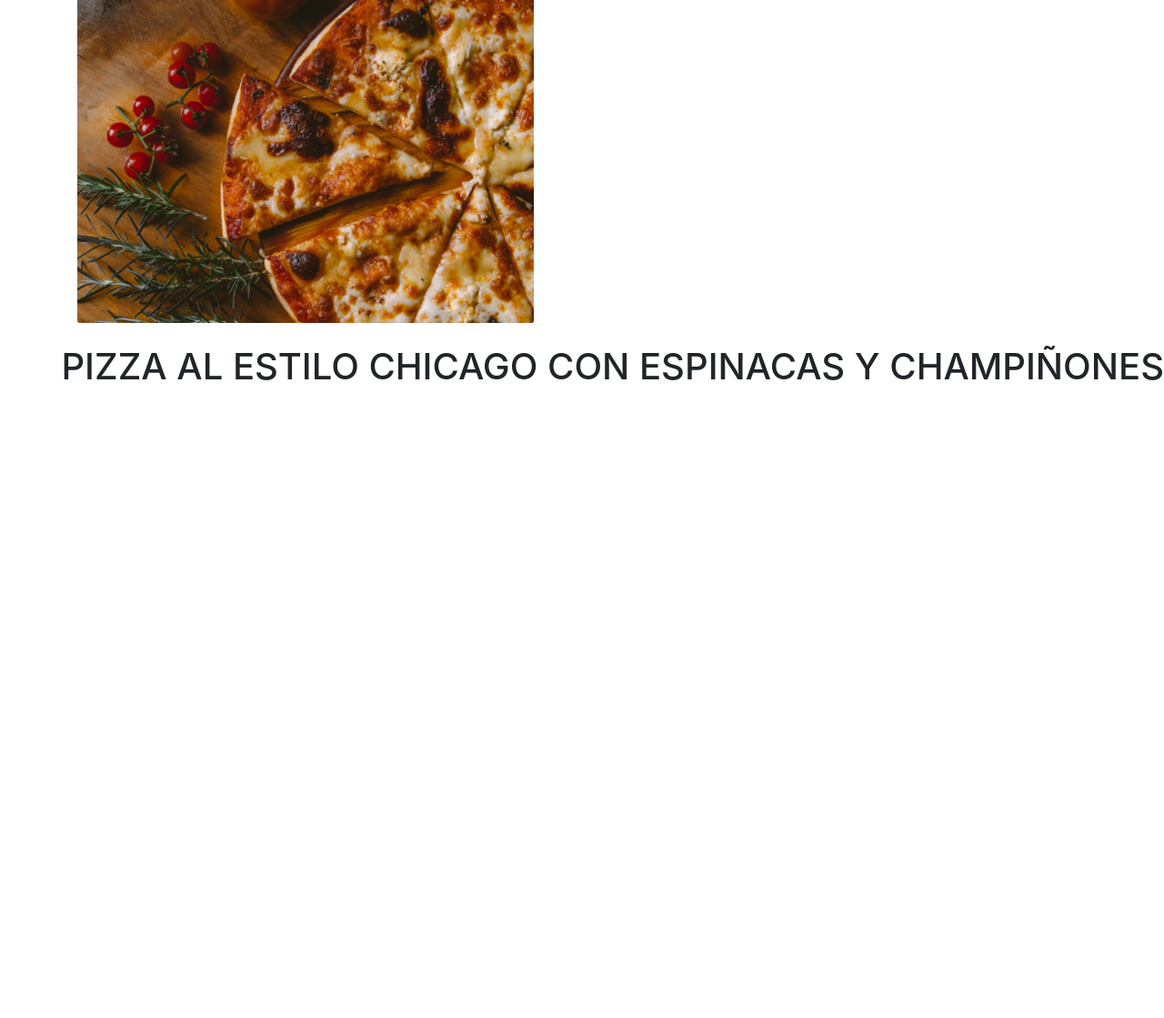
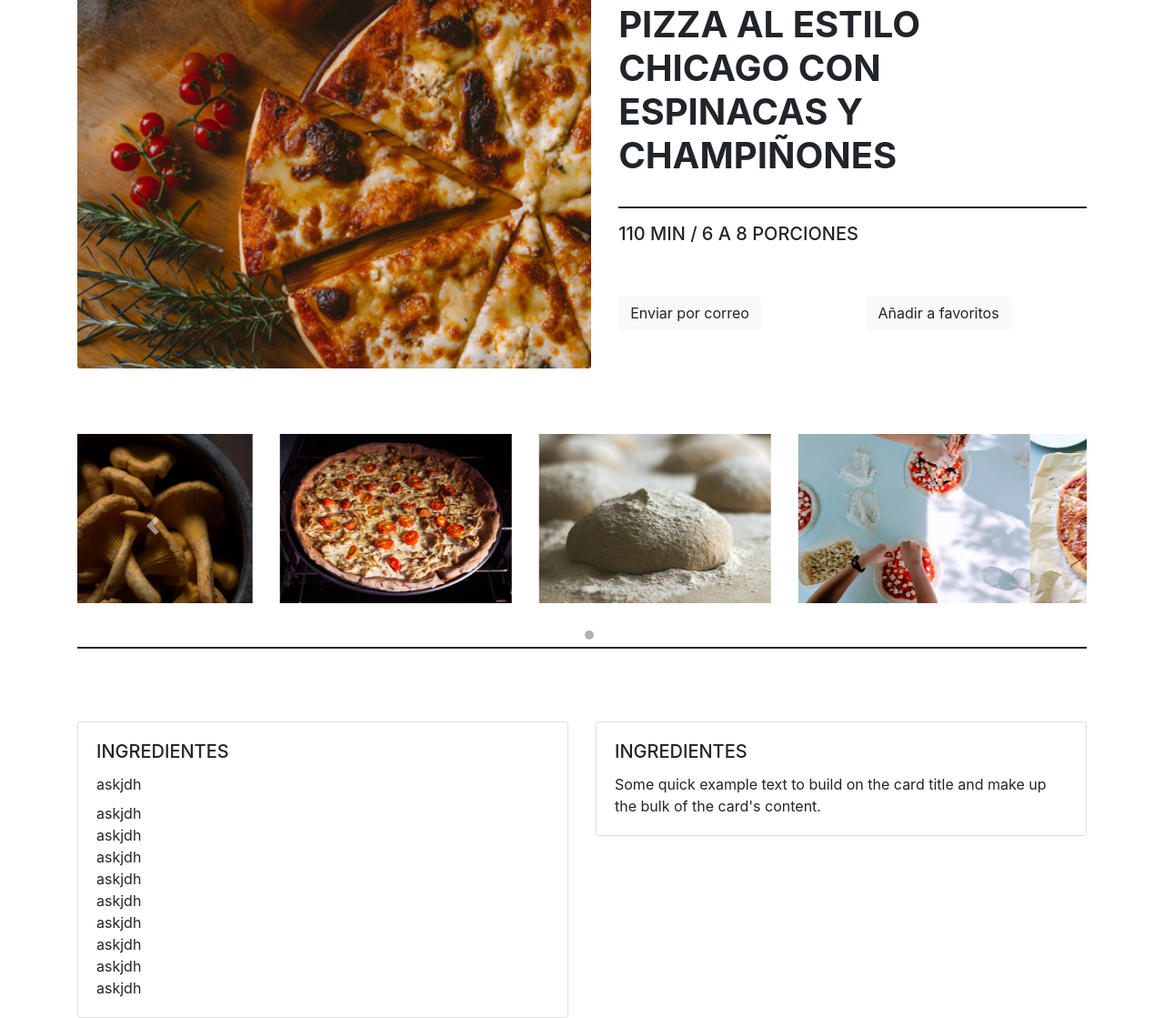
Before and after one commit to randomuser95/g14, a plain HTML site: page ricomida/index.html in a window 1280 px wide. Shown: the part 155-1274 px from the top of the page at 91% size. Before the commit the page ends 800 px from the top, so only its background shows below. Drawn offline with nearby package versions, Linux system fonts and the light colour scheme.

Commit message:
ricomida

```diff
--- a/ricomida/assets/css/style.css
+++ b/ricomida/assets/css/style.css
@@ -5,3 +5,25 @@
 .cabin{
     font-family: 'Cabin', sans-serif;
 }
+hr{
+    border: none;
+    border-top: 1px solid;
+    border-bottom: 1px solid;
+}
+h1{
+    font-weight: 700;
+}
+.carousel .carousel-indicators li{
+    width: 10px;
+   height: 10px;
+   border-radius: 100%;
+}
+.carousel-indicators{
+    bottom: -50px;
+}
+.carousel-indicators .active{
+    background-color: gray;
+}
+ul{
+    list-style: none;
+}
--- a/ricomida/index.html
+++ b/ricomida/index.html
@@ -34,14 +34,119 @@
         </div>
       </nav>
 
-      <header class="hero-section">
-          <div class="container inline-block">
-              <img src="assets/img/principal.jpg" height="400vh" class="my-4">
+      <header class="container hero-section">
+        <div class="row">
+            <div class="col my-4">
+                <img src="assets/img/principal.jpg" height="450vw">
+            </div>
+            <div class="col text-left my-4">
+                <h1 class="mt-5 ml-auto pb-3">PIZZA AL ESTILO<br>CHICAGO CON<br>ESPINACAS Y<br>CHAMPIÑONES</h1>
+                <div>
+                    <hr class="mt-3 mb-3"/>
+                </div>
+                <h5>110 MIN / 6 A 8 PORCIONES</h5>
+                <div class="row pt-5 pb-3 d-flex">
+                    <div class="col mr-auto pr-auto">
+                        <button type="button" class="btn btn-light" data-toggle="tooltip" data-placement="bottom" title="Presiona para enviar tu correo">
+                            Enviar por correo
+                          </button>
+                    </div>
+                    <div class="col mr-auto pr-auto">
+                        <button type="button" class="btn btn-light" data-toggle="tooltip" data-placement="right" title="Agregar esta receta a tus favoritos">
+                            Añadir a favoritos
+                          </button>
+                    </div>
+                </div>
+            </div>
+        </div>
+      </header>
+    <section class="container py-5">
+        <div id="carouselExampleCaptions" class="carousel slide pb-3" data-ride="carousel">
+            <ol class="carousel-indicators mt-5">
+                <li data-target="#carouselExampleCaptions" data-slide-to="0" class="active"></li>
+                <li data-target="#carouselExampleCaptions" data-slide-to="1"></li>
+            </ol>
+            <div class="carousel-inner">
+                <div class="carousel-item active">
+                    <div class="row">
+                        <div class="col">
+                            <img src="assets/img/slider-1.png" class="d-block w-100" alt="...">
+                        </div>
+                        <div class="col">
+                            <img src="assets/img/slider-2.png" class="d-block w-100" alt="...">
+                        </div>
+                        <div class="col">
+                            <img src="assets/img/slider-3.png" class="d-block w-100" alt="...">
+                        </div>
+                        <div class="col">
+                            <img src="assets/img/slider-4.png" class="d-block w-100" alt="...">
+                        </div>
+                    </div>
+                </div>
+                <div class="carousel-item">
+                    <div class="row">
+                        <div class="col">
+                            <img src="assets/img/slider-5.png" class="d-block w-100" alt="...">
+                        </div>
+                        <div class="col">
+                            <img src="assets/img/slider-6.png" class="d-block w-100" alt="...">
+                        </div>
+                        <div class="col">
+                            <img src="assets/img/slider-7.png" class="d-block w-100" alt="...">
+                        </div>
+                        <div class="col">
+                            <img src="assets/img/slider-8.png" class="d-block w-100" alt="...">
+                        </div>
+                    </div>
+                </div>
+            </div>
+            <a class="carousel-control-prev" href="#carouselExampleCaptions" role="button" data-slide="prev">
+                <span class="carousel-control-prev-icon" aria-hidden="true"></span>
+                <span class="sr-only">Previous</span>
+              </a>
+              <a class="carousel-control-next" href="#carouselExampleCaptions" role="button" data-slide="next">
+                <span class="carousel-control-next-icon" aria-hidden="true"></span>
+                <span class="sr-only">Next</span>
+              </a>
+        </div>
+        <div class="py-3">
+            <hr class="mt-3 mb-3 font-weight-bold"/>
+        </div>
+      </section>
+      <section>
+          <div class="container">
+              <div class="row">
+                <div class="col-sm-6">
+                    <div class="card">
+                        <div class="card-body">
+                          <h5 class="card-title">INGREDIENTES</h5>
+                          <ul class="card-text pl-0">
+                              <dd>askjdh</dd>
+                              <li>askjdh</li>
+                              <li>askjdh</li>
+                              <li>askjdh</li>
+                              <li>askjdh</li>
+                              <li>askjdh</li>
+                              <li>askjdh</li>
+                              <li>askjdh</li>
+                              <li>askjdh</li>
+                              <li>askjdh</li>
+                          </ul>
+                        </div>
+                    </div>
+                </div>
+                <div class="col-sm-6">
+                    <div class="card">
+                        <div class="card-body">
+                          <h5 class="card-title">INGREDIENTES</h5>
+                          <p class="card-text">Some quick example text to build on the card title and make up the bulk of the card's content.</p>
+                        </div>
+                    </div>
+                </div>
+              </div>
           </div>
-          <div class="text-right">
-              <h1>PIZZA AL ESTILO CHICAGO CON ESPINACAS Y CHAMPIÑONES</h1>
-          </div>
-      </header>
+      </section>
+
     <!--jQuery-->
     <script src="https://code.jquery.com/jquery-3.5.1.slim.min.js"
         integrity="sha384-DfXdz2htPH0lsSSs5nCTpuj/zy4C+OGpamoFVy38MVBnE+IbbVYUew+OrCXaRkfj"
```
